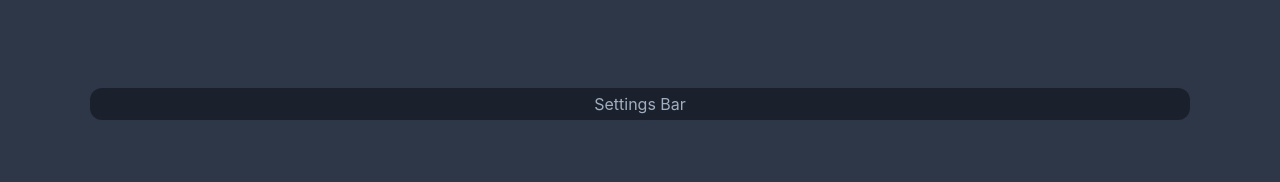
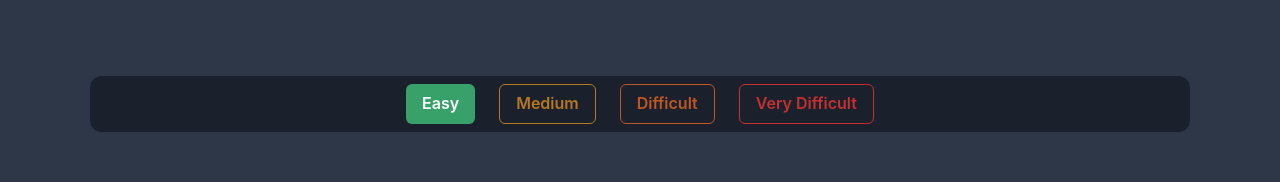
Before and after one commit to Sound-and-Music-and-Wang-Ye/speechracer, a React (Vite) app in the folder app/: page / in a window 1280 px wide. Shown: the top 182 px of the page. Built offline with nearby package versions, Linux system fonts and the light colour scheme; no server answers.

Commit message:
Added reset game logic

```diff
--- a/app/src/SettingsBar.jsx
+++ b/app/src/SettingsBar.jsx
@@ -1,21 +1,35 @@
-import React from 'react';
-import { Box, Flex, Text } from '@chakra-ui/react';
+import PropTypes from "prop-types";
+import {Box, Button, ButtonGroup, Flex} from '@chakra-ui/react';
 
-const SettingsBar = () => {
+const SettingsBar = ({
+                         difficulty,
+                         changeDifficulty
+                     }) => {
     return (
         <>
             <Flex alignItems="center" justifyContent="center" h="100%">
                 <Box
                     bg="gray.800"
                     px={4}
+                    py={4}
                     w="1100px"
-                    h="100%"
+                    h="7vh"
                     rounded="xl"
                     display="flex"
                     alignItems="center"
                     justifyContent="center"
                 >
-                    <Text color="gray.400">Settings Bar</Text>
+                    <ButtonGroup variant="outline" spacing="6">
+                        <Button variant={difficulty === 'easy' ? 'solid' : 'outline'}
+                                onClick={() => changeDifficulty('easy')} colorScheme="green">Easy</Button>
+                        <Button variant={difficulty === 'medium' ? 'solid' : 'outline'}
+                                onClick={() => changeDifficulty('medium')} colorScheme="yellow">Medium</Button>
+                        <Button variant={difficulty === 'difficult' ? 'solid' : 'outline'}
+                                onClick={() => changeDifficulty('difficult')} colorScheme="orange">Difficult</Button>
+                        <Button variant={difficulty === 'very_difficult' ? 'solid' : 'outline'}
+                                onClick={() => changeDifficulty('very_difficult')} colorScheme="red">Very
+                            Difficult</Button>
+                    </ButtonGroup>
                 </Box>
             </Flex>
         </>
@@ -23,4 +37,9 @@ const SettingsBar = () => {
     );
 };
 
+SettingsBar.propTypes = {
+    difficulty: PropTypes.string.isRequired,
+    changeDifficulty: PropTypes.func.isRequired,
+}
+
 export default SettingsBar;
--- a/app/src/components/QuoteDisplay.jsx
+++ b/app/src/components/QuoteDisplay.jsx
@@ -27,7 +27,7 @@ const QuoteDisplay = ({
                         >
                             {word}
                         </Text>
-                        {index == progress && <Text color={'orange'}>{timeoutDisplay}</Text>}
+                        {index === progress && <Text color={'orange'}>{timeoutDisplay}</Text>}
                     </Box>)
             }
             )}
@@ -39,6 +39,8 @@ QuoteDisplay.propTypes = {
     words: PropTypes.arrayOf(PropTypes.string).isRequired,
     progress: PropTypes.number.isRequired,
     errorList: PropTypes.arrayOf(PropTypes.number).isRequired,
+    isNextWordError: PropTypes.bool.isRequired,
+    timeoutDisplay: PropTypes.string.isRequired,
 };
 
 export default QuoteDisplay;
--- a/app/src/views/InstanceView.jsx
+++ b/app/src/views/InstanceView.jsx
@@ -1,4 +1,4 @@
-import { useState, useEffect, useRef } from 'react';
+import { useState, useEffect} from 'react';
 import { Box, Flex, Text } from '@chakra-ui/react';
 import { Button, ButtonGroup } from '@chakra-ui/react'
 import {
@@ -21,9 +21,9 @@ import { onlyWords } from "../utils/onlyWords.js";
 
 function InstanceView() {
 	const [words, setWords] = useState([]);
-	const hasFetched = useRef(false);
 	const [progress, setProgress] = useState(0);
 	const [errorList, setErrorList] = useState([]);
+	const [difficulty, setDifficulty] = useState("easy");
 
 	const [transcriptProgress, setTranscriptProgress] = useState(0);
 	const [isNextWordError, setIsNextWordError] = useState(false);
@@ -40,15 +40,27 @@ function InstanceView() {
 	const startListening = () => SpeechRecognition.startListening({ continuous: true, language: 'en-SG' })
 	const stopListening = () => SpeechRecognition.stopListening()
 
+	const resetGame = () => {
+		setProgress(0);
+		setErrorList([]);
+		setTranscriptProgress(0);
+		setIsNextWordError(false);
+		setIsModalOpen(false);
+	}
+
 	useEffect(() => {
 		async function fetchQuote() {
-			if (hasFetched.current) return;
-			hasFetched.current = true;
-			const fetchedQuote = await getRandomQuoteDifficulty("easy");
+			const fetchedQuote = await getRandomQuoteDifficulty(difficulty);
 			setWords(fetchedQuote.split(' '));
 		}
 		fetchQuote();
-	}, []);
+
+		// TODO: Make this while loop with async
+		if (words.length > 100) {
+			fetchQuote()
+		}
+		resetGame()
+	}, [difficulty]);
 
 
 	useEffect(() => {
@@ -120,7 +132,7 @@ function InstanceView() {
 				</Box>
 
 				<Box px={4} h={'4vh'}>
-					<SettingsBar />
+					<SettingsBar difficulty={difficulty} changeDifficulty={setDifficulty}/>
 				</Box>
 
 				<Box
```
